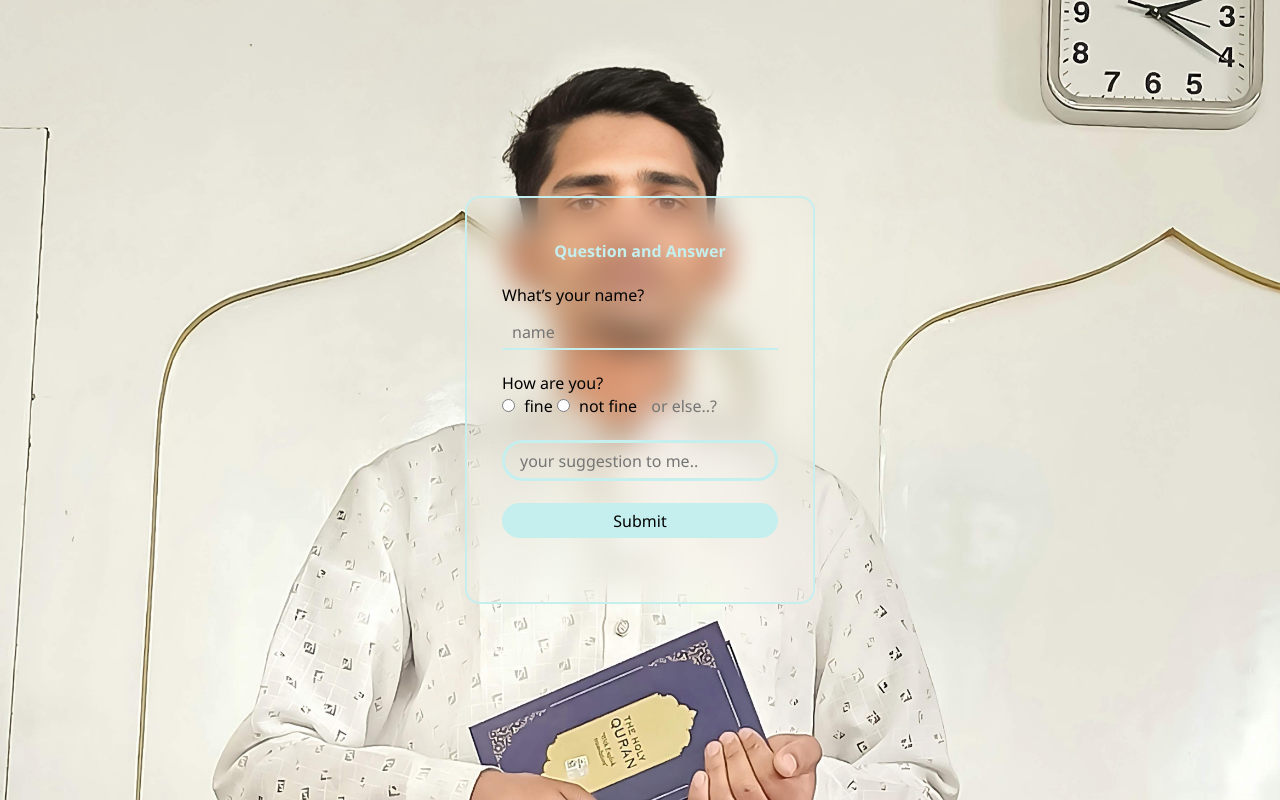
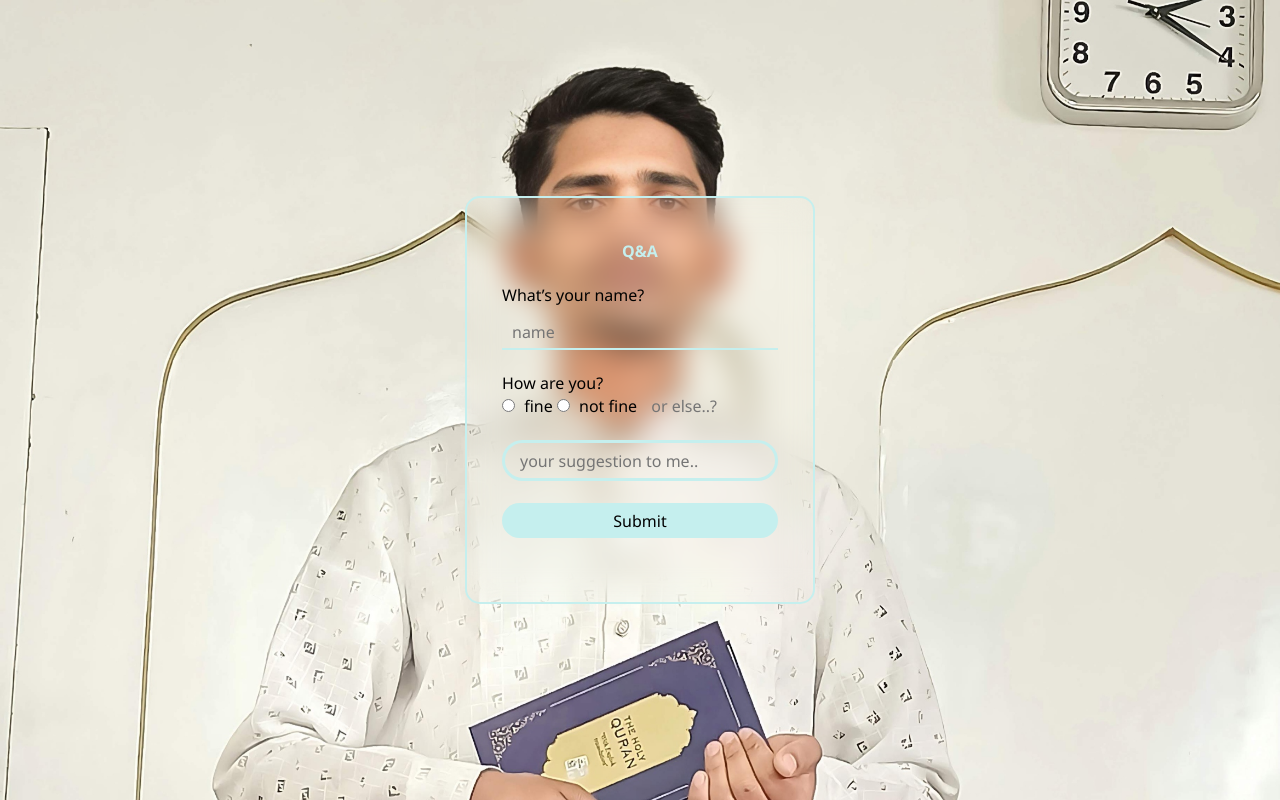
Before and after one commit to AmamulHaq/QA, a plain HTML site: page index.html in a window 1280 px wide. Drawn offline with Linux system fonts and the light colour scheme.

Commit message:
have intention to complete this

```diff
--- a/index.html
+++ b/index.html
@@ -18,7 +18,7 @@
   <div class="background">
     <div class="box">
       <form>
-        <h2>Question and Answer</h2>
+        <h2>Q&A</h2>
         <br />
         What’s your name?<br />
         <div class="a1">
```
